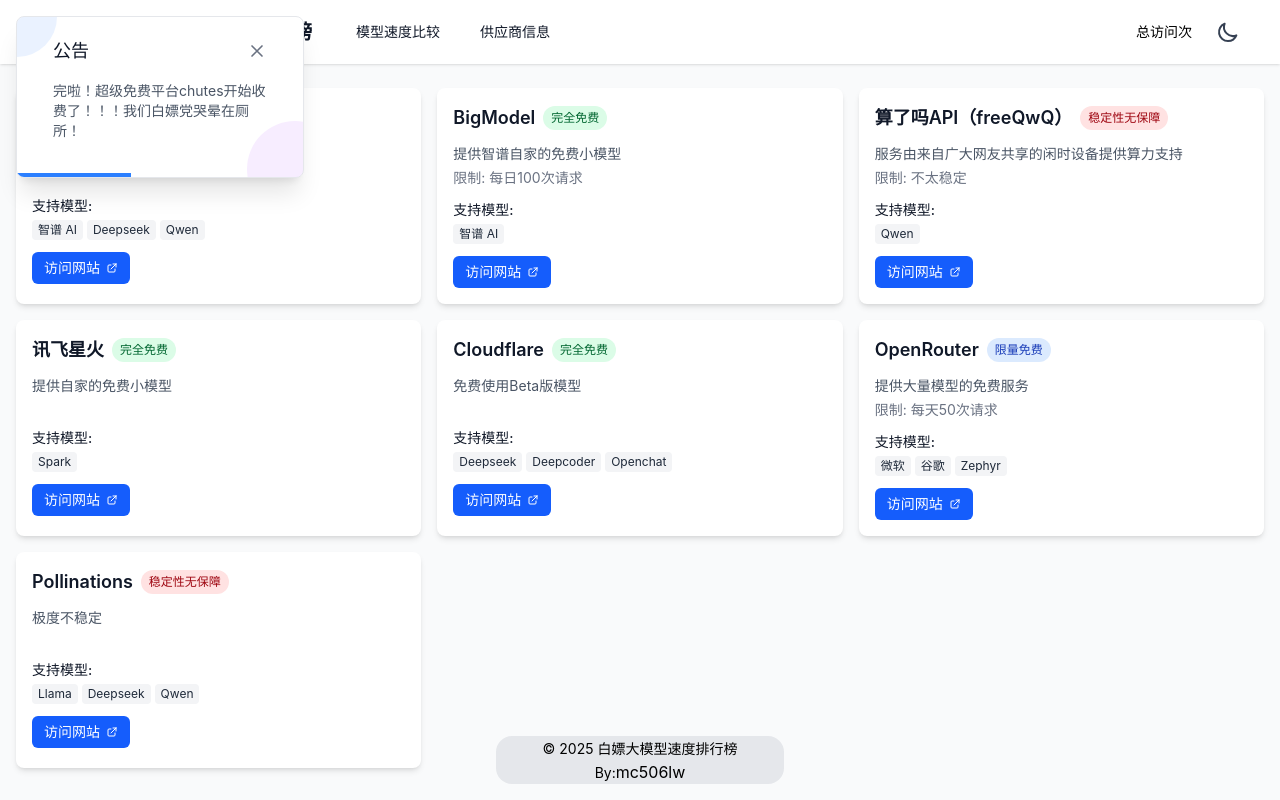
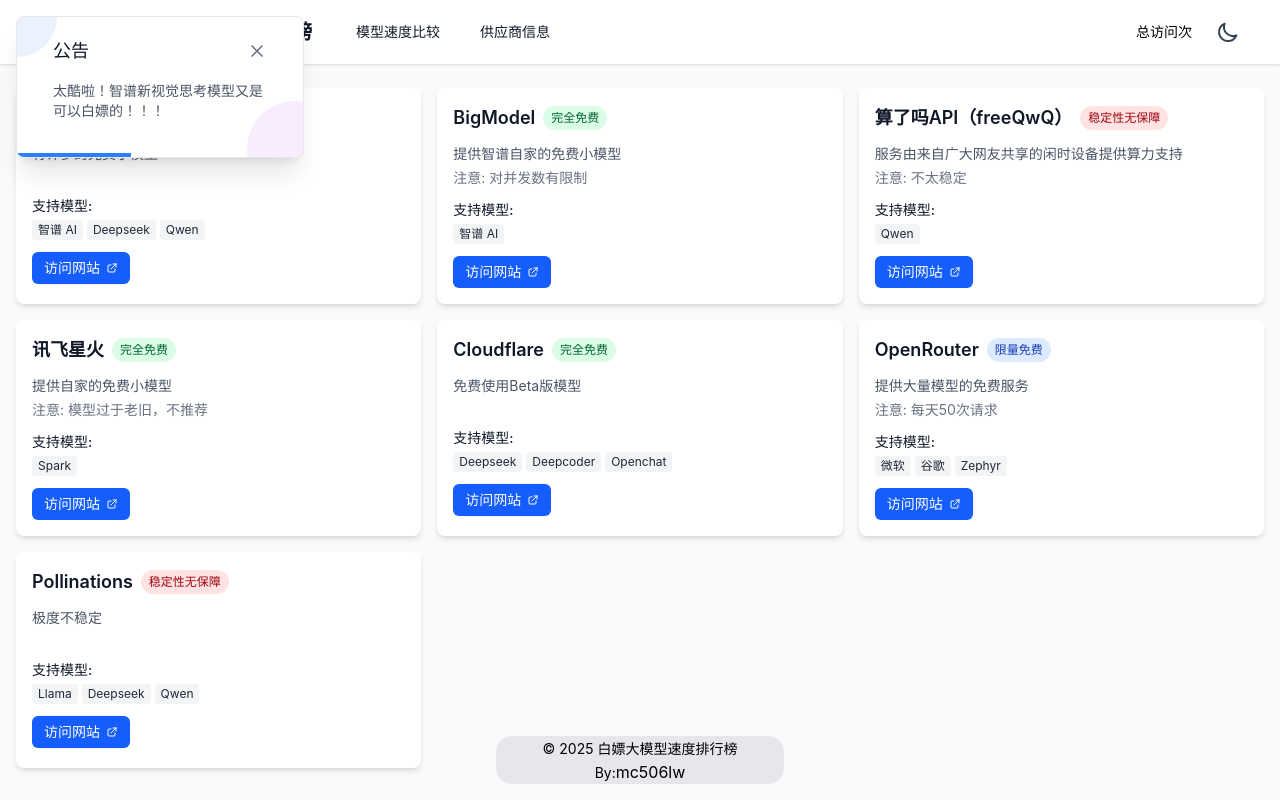
Before and after one commit to mc506lw/free-llmspeed, a Vue app: page /#/vendors in a window 1280 px wide. Built offline with nearby package versions, Linux system fonts and the light colour scheme.

Commit message:
更新新的模型

```diff
--- a/src/components/Announcement.vue
+++ b/src/components/Announcement.vue
@@ -22,7 +22,7 @@
                     </button>
                 </div>
                 <div class="px-4 pb-4 text-sm text-gray-600 dark:text-gray-300">
-                    完啦！超级免费平台chutes开始收费了！！！我们白嫖党哭晕在厕所！
+                    太酷啦！智谱新视觉思考模型又是可以白嫖的！！！
                 </div>
                 <!-- 进度条 -->
                 <div v-if="autoCloseEnabled" class="absolute bottom-0 left-0 h-1 bg-blue-500"
--- a/src/components/ModelLeaderboard.vue
+++ b/src/components/ModelLeaderboard.vue
@@ -163,7 +163,7 @@
                     <img v-if="creators.find(c => c.name === model.creator)?.logo"
                       :src="creators.find(c => c.name === model.creator)?.logo"
                       class="w-5 h-5 object-contain dark:brightness-150 md:w-6 md:h-6" />
-                    {{ model.name }}<div class="bg-blue-200 rounded-xl p-1 min-w-8 text-center">{{ model.size === 'XXX'
+                    {{ model.name }}<div class="bg-blue-200 dark:bg-blue-700 rounded-xl p-1 min-w-8 text-center">{{ model.size === 'XXX'
                       ? '未知' : `${model.size}B` }}</div>
                   </div>
                 </td>
--- a/src/components/VendorInfo.vue
+++ b/src/components/VendorInfo.vue
@@ -19,7 +19,7 @@
                     <div class="mb-3 min-h-10">
                         <p class="text-sm text-gray-600 dark:text-gray-300 mb-1">{{ vendor.description }}</p>
                         <p class="text-sm text-gray-500 dark:text-gray-400" v-if="vendor.limit">
-                            限制: {{ vendor.limit }}
+                            注意: {{ vendor.limit }}
                         </p>
                     </div>
 
@@ -66,7 +66,7 @@
                     name: 'BigModel',
                     type: '完全免费',
                     description: '提供智谱自家的免费小模型',
-                    limit: '每日100次请求',
+                    limit: '对并发数有限制',
                     models: ['智谱 AI'],
                     link: 'https://www.bigmodel.cn/'
                 },
@@ -85,6 +85,7 @@
                     type: '完全免费',
                     description: '提供自家的免费小模型',
                     models: ['Spark'],
+                    limit: '模型过于老旧，不推荐',
                     link: 'https://xinghuo.xfyun.cn/sparkapi'
                 },
                 {
--- a/src/data/models.json
+++ b/src/data/models.json
@@ -592,5 +592,27 @@
         "firstToken": 0.37,
         "creator": "internlm",
         "size": "7"
+    },
+    {
+    "id": 55,
+    "provider": "硅基流动",
+    "name": "THUDM/GLM-4.1V-9B-Thinking",
+    "avgSpeed": 21.85,
+    "maxSpeed": 28.87,
+    "minSpeed": 14.82,
+    "firstToken": 1.64,
+    "creator": "智谱 AI",
+    "size": "9"
+    },
+    {
+    "id": 56,
+    "provider": "BigModel",
+    "name": "GLM-4.1V-Thinking-Flash",
+    "avgSpeed": 42.8,
+    "maxSpeed": 73.21,
+    "minSpeed": 17.45,
+    "firstToken": 1.02,
+    "creator": "智谱 AI",
+    "size": "9"
     }
 ]
```
